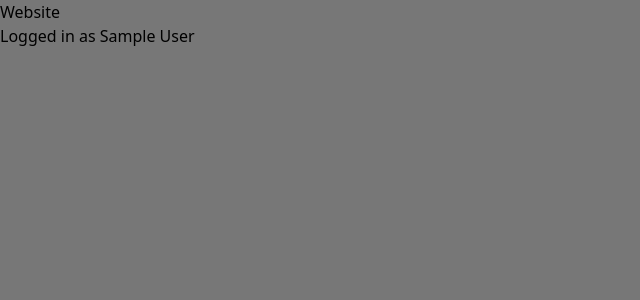
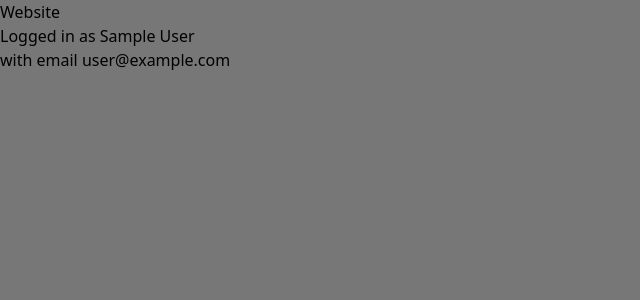
Before and after one commit to YuriyPilipenkoKH/next-routes, a Next.js app: page /dashboard in a window 1280 px wide. Shown: the top 300 px of the page, without its empty margins (0-640 px from the left). Built offline with nearby package versions, Linux system fonts and the light colour scheme; no server answers; sample sign-in values are in the browser's storage.

Commit message:
some ui styles

```diff
--- a/src/app/(website)/dashboard/page.tsx
+++ b/src/app/(website)/dashboard/page.tsx
@@ -12,8 +12,9 @@ const DashboardPage = async () => {
     redirect('/login')
   }
   return (
-    <div>
-      Logged in as  {userName}
+    <div className='grid gap-1' >
+      <p>Logged in as  {userName}</p>
+      <p>with email {userEmail}</p>
     </div>
   )
 }
```
